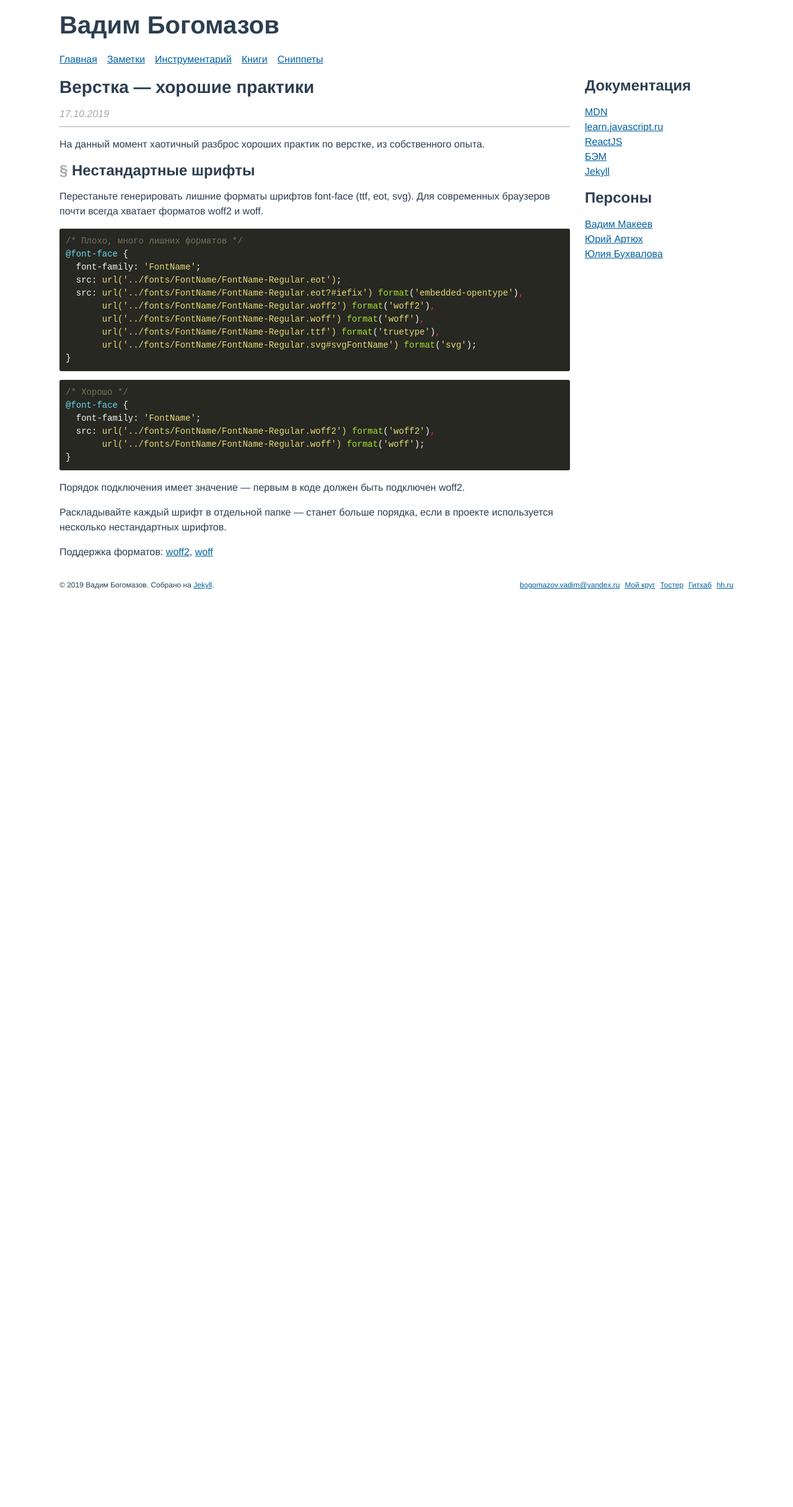
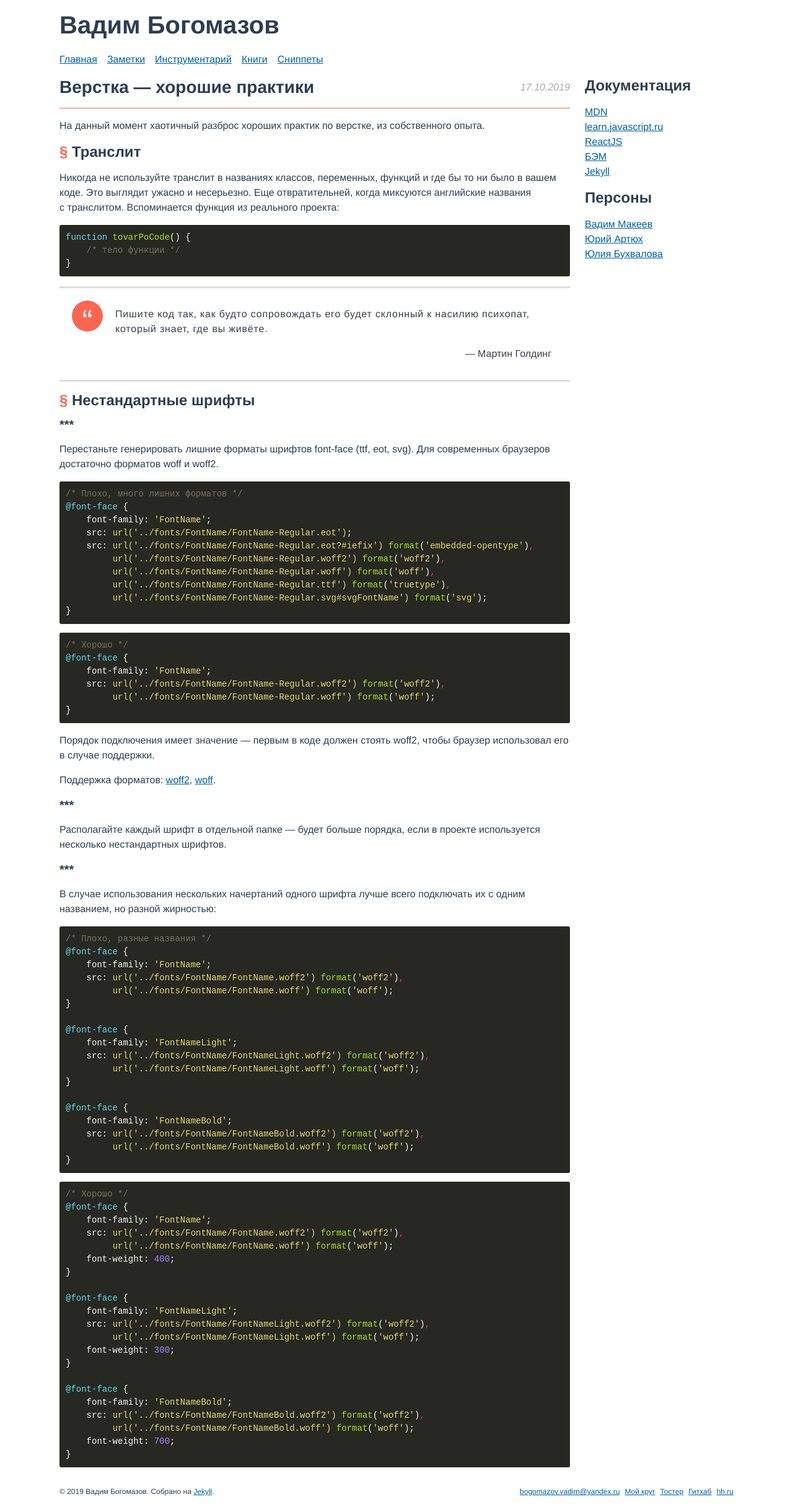
Before and after one commit to vadimbogomazov/vadimbogomazov.github.io, a Jekyll site: the page built from _posts/2019-10-17-markup-good-practices.md, in a window 1280 px wide. Shown: the whole page at 62% size. Built offline with Jekyll 4.4.1, drawn with Linux system fonts in a browser that asks for light colours; before the commit the page ends 969 px from its top, so only the background shows below that.

Commit message:
Update post, update styles

````diff
--- a/_posts/2019-10-17-markup-good-practices.md
+++ b/_posts/2019-10-17-markup-good-practices.md
@@ -6,36 +6,104 @@ date: 2019-10-17 20:00:00 +0300
 categories: frontend
 ---
 
-<p>На данный момент хаотичный разброс хороших практик по верстке, из собственного опыта.</p>
+<p>На&nbsp;данный момент хаотичный разброс хороших практик по&nbsp;верстке, из&nbsp;собственного опыта.</p>
+
+<h3 id="translit"><a href="#translit" class="post__anchor">&sect;</a> Транслит</h3>
+
+<p>Никогда не&nbsp;используйте транслит в&nbsp;названиях классов, переменных, функций и&nbsp;где&nbsp;бы то&nbsp;ни&nbsp;было в&nbsp;вашем коде. Это выглядит ужасно и&nbsp;несерьезно. Еще отвратительней, когда миксуются английские названия c&nbsp;транслитом. Вспоминается функция из&nbsp;реального проекта:</p>
+
+```js
+function tovarPoCode() {
+    /* тело функции */
+}
+```
+
+<blockquote class="citate">
+    <p class="citate__text">Пишите код так, как будто сопровождать его будет склонный к&nbsp;насилию психопат, который знает, где вы&nbsp;живёте.</p>
+    <footer class="citate__data">&mdash;&nbsp;<cite class="citate__author">Мартин Голдинг</cite></footer>
+</blockquote>
 
 <h3 id="font-face"><a href="#font-face" class="post__anchor">§</a> Нестандартные шрифты</h3>
 
-<p>Перестаньте генерировать лишние форматы шрифтов font-face (ttf, eot, svg). Для современных браузеров почти всегда хватает форматов woff2 и&nbsp;woff.</p>
+<h4>***</h4>
+
+<p>Перестаньте генерировать лишние форматы шрифтов font-face (ttf, eot, svg). Для современных браузеров достаточно форматов woff и&nbsp;woff2.</p>
 
 ```scss
 /* Плохо, много лишних форматов */
 @font-face {
-  font-family: 'FontName';
-  src: url('../fonts/FontName/FontName-Regular.eot');
-  src: url('../fonts/FontName/FontName-Regular.eot?#iefix') format('embedded-opentype'),
-       url('../fonts/FontName/FontName-Regular.woff2') format('woff2'),
-       url('../fonts/FontName/FontName-Regular.woff') format('woff'),
-       url('../fonts/FontName/FontName-Regular.ttf') format('truetype'),
-       url('../fonts/FontName/FontName-Regular.svg#svgFontName') format('svg');
+    font-family: 'FontName';
+    src: url('../fonts/FontName/FontName-Regular.eot');
+    src: url('../fonts/FontName/FontName-Regular.eot?#iefix') format('embedded-opentype'),
+         url('../fonts/FontName/FontName-Regular.woff2') format('woff2'),
+         url('../fonts/FontName/FontName-Regular.woff') format('woff'),
+         url('../fonts/FontName/FontName-Regular.ttf') format('truetype'),
+         url('../fonts/FontName/FontName-Regular.svg#svgFontName') format('svg');
 }
 ```
 
 ```scss
 /* Хорошо */
 @font-face {
-  font-family: 'FontName';
-  src: url('../fonts/FontName/FontName-Regular.woff2') format('woff2'),
-       url('../fonts/FontName/FontName-Regular.woff') format('woff');
+    font-family: 'FontName';
+    src: url('../fonts/FontName/FontName-Regular.woff2') format('woff2'),
+         url('../fonts/FontName/FontName-Regular.woff') format('woff');
 }
 ```
 
-<p>Порядок подключения имеет значение&nbsp;&mdash; первым в коде должен быть подключен woff2.</p>
+<p>Порядок подключения имеет значение&nbsp;&mdash; первым в&nbsp;коде должен стоять woff2, чтобы браузер использовал его в&nbsp;случае поддержки.</p>
 
-<p>Раскладывайте каждый шрифт в&nbsp;отдельной папке&nbsp;&mdash; станет больше порядка, если в&nbsp;проекте используется несколько нестандартных шрифтов.</p>
+<p>Поддержка форматов: <a href="https://caniuse.com/#search=woff2" rel="noopener noreferrer" target="_blank">woff2</a>, <a href="https://caniuse.com/#search=woff" rel="noopener noreferrer" target="_blank">woff</a>.</p>
 
-<p>Поддержка форматов: <a href="https://caniuse.com/#search=woff2" rel="noopener noreferrer" target="_blank">woff2</a>, <a href="https://caniuse.com/#search=woff" rel="noopener noreferrer" target="_blank">woff</a></p>
+<h4>***</h4>
+
+<p>Располагайте каждый шрифт в&nbsp;отдельной папке&nbsp;&mdash; будет больше порядка, если в&nbsp;проекте используется несколько нестандартных шрифтов.</p>
+
+<h4>***</h4>
+
+<p>В&nbsp;случае использования нескольких начертаний одного шрифта лучше всего подключать их&nbsp;с&nbsp;одним названием, но&nbsp;разной жирностью:</p>
+
+```scss
+/* Плохо, разные названия */
+@font-face {
+    font-family: 'FontName';
+    src: url('../fonts/FontName/FontName.woff2') format('woff2'),
+         url('../fonts/FontName/FontName.woff') format('woff');
+}
+
+@font-face {
+    font-family: 'FontNameLight';
+    src: url('../fonts/FontName/FontNameLight.woff2') format('woff2'),
+         url('../fonts/FontName/FontNameLight.woff') format('woff');
+}
+
+@font-face {
+    font-family: 'FontNameBold';
+    src: url('../fonts/FontName/FontNameBold.woff2') format('woff2'),
+         url('../fonts/FontName/FontNameBold.woff') format('woff');
+}
+```
+
+```scss
+/* Хорошо */
+@font-face {
+    font-family: 'FontName';
+    src: url('../fonts/FontName/FontName.woff2') format('woff2'),
+         url('../fonts/FontName/FontName.woff') format('woff');
+    font-weight: 400;
+}
+
+@font-face {
+    font-family: 'FontNameLight';
+    src: url('../fonts/FontName/FontNameLight.woff2') format('woff2'),
+         url('../fonts/FontName/FontNameLight.woff') format('woff');
+    font-weight: 300;
+}
+
+@font-face {
+    font-family: 'FontNameBold';
+    src: url('../fonts/FontName/FontNameBold.woff2') format('woff2'),
+         url('../fonts/FontName/FontNameBold.woff') format('woff');
+    font-weight: 700;
+}
+```
--- a/_sass/_base.scss
+++ b/_sass/_base.scss
@@ -50,15 +50,6 @@ a {
     }
 }
 
-.code {
-    background-color: #272822;
-    border-radius: 0.3rem;
-    color: #f8f8f2;
-    font-size: 1.4rem;
-    padding: 0.4rem 0.5rem;
-    white-space: nowrap;
-}
-
 .site-wrapper {
     display: grid;
     // font-size: 1.8rem;
@@ -88,3 +79,52 @@ a {
 .site-section:not(:first-of-type) {
     margin-top: calc(var(--gutter) * 4);
 }
+
+.code {
+    background-color: #272822;
+    border-radius: 0.3rem;
+    color: #f8f8f2;
+    font-size: 1.4rem;
+    padding: 0.4rem 0.5rem;
+    white-space: nowrap;
+}
+
+.citate {
+    background: #fff;
+    border-bottom: 3px solid #ddd;
+    border-top: 3px solid #ddd;
+    color: #3a3c55;
+    font-weight: 300;
+    margin-left: 0;
+    margin-right: 0;
+    padding: 3rem 3rem 3rem 9rem;
+    position: relative;
+
+    &:before {
+        background: #fb6652;
+        border-radius: 50%;
+        color: #fff;
+        content: '\201C';
+        font-size: 5rem;
+        height: 5rem;
+        left: 2rem;
+        line-height: 1.35;
+        position: absolute;
+        text-align: center;
+        top: 2rem;
+        width: 5rem;
+    }
+
+    &__text {
+        letter-spacing: 0.05em;
+        margin: 0 0 1.6rem;
+    }
+
+    &__data {
+        text-align: right;
+    }
+
+    &__author {
+        font-style: normal;
+    }
+}
--- a/_sass/_typography.scss
+++ b/_sass/_typography.scss
@@ -1,9 +1,15 @@
 h1,
 h2,
 h3,
+h4,
+h5,
+h6
 .h1,
 .h2,
-.h3 {
+.h3,
+.h4,
+.h5,
+.h6 {
     line-height: 1.2;
     margin-bottom: 0.5em;
     margin-top: 0;
@@ -24,6 +30,11 @@ h3,
     font-size: 2.4rem;
 }
 
+h4,
+.h4 {
+    font-size: 2rem;
+}
+
 p {
     margin-bottom: calc(var(--gutter) * 2);
     margin-top: calc(var(--gutter) * 2);
--- a/_sass/blocks/_post.scss
+++ b/_sass/blocks/_post.scss
@@ -2,8 +2,15 @@
     word-break: break-word;
 
     &__header {
-        border-bottom: 1px solid #a9a9a9;
-        padding-bottom: var(--gutter);
+        align-items: center;
+        border-bottom: 1px solid #fb6652;
+        display: flex;
+        justify-content: space-between;
+        padding-bottom: calc(var(--gutter) * 2);
+    }
+
+    &__title {
+        margin-bottom: 0;
     }
 
     &__date {
@@ -12,7 +19,7 @@
     }
 
     &__anchor {
-        color: #a9a9a9;
+        color: #fb6652;
         text-decoration: none;
     }
 }
````
Also changed, not shown: _posts/2019-10-17-slick-slider-faq.md (+1 -1 lines).
